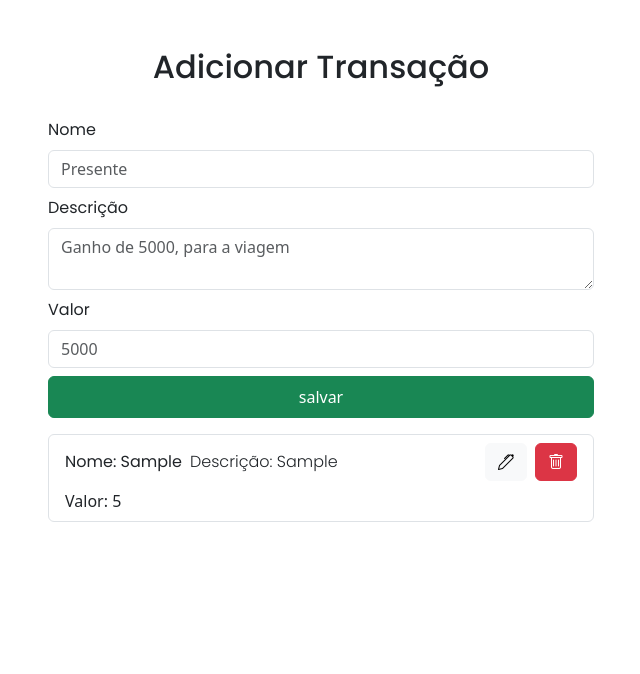
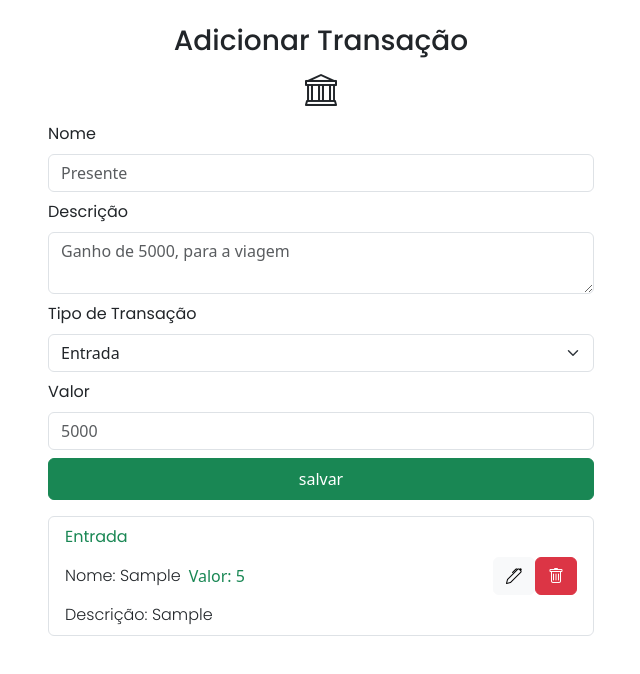
Before and after one commit to AllanCordova/money-flow, a React (Vite) app: page / in a window 1280 px wide. Both pictures are taken after typing "Sample", "Sample", "5" into the empty fields and a click on the button "salvar". Shown: the top 674 px of the page, without its empty margins (319-959 px from the left). Built offline with nearby package versions, Linux system fonts and the light colour scheme.

Commit message:
O Objeto transaction recebeu uma nova propiedade, para definirmos tipagen de saída e entrada, e adicionamos esse campo no form e na edição

```diff
--- a/src/Context.tsx
+++ b/src/Context.tsx
@@ -4,13 +4,14 @@ type Transaction = {
   id: number;
   title: string;
   desc: string;
+  type: string;
   amount: number;
 };
 
 type Action =
   | {
       type: "adicionar";
-      payload: { title: string; desc: string; amount: number };
+      payload: { title: string; desc: string; type: string; amount: number };
     }
   | { type: "remover"; payload: number }
   | { type: "limpar" }
--- a/src/Crud/Form.tsx
+++ b/src/Crud/Form.tsx
@@ -5,6 +5,7 @@ import { TransactionContext } from "../Context";
 type Input = {
   title: string;
   desc: string;
+  type: string;
   amount: number;
 };
 
@@ -20,16 +21,22 @@ const Form = () => {
   const onSubmit = (data: Input) => {
     context?.dispatch({
       type: "adicionar",
-      payload: { title: data.title, desc: data.desc, amount: data.amount },
+      payload: {
+        title: data.title,
+        desc: data.desc,
+        type: data.type,
+        amount: data.amount,
+      },
     });
     reset();
   };
 
   return (
     <div className="container text-center">
-      <div className="row d-flex flex-column gap-4 mt-5">
+      <div className="row d-flex flex-column gap-2 mt-4">
         <div className="col-12">
-          <h2 className="poppins-medium">Adicionar Transação</h2>
+          <h2 className="poppins-medium fs-3">Adicionar Transação</h2>
+          <i className="bi bi-bank fs-2"></i>
         </div>
         <div className="col-12 col-lg-6 offset-lg-3">
           <form
@@ -66,6 +73,17 @@ const Form = () => {
                 A transação precisa de uma descrição
               </span>
             )}
+            <label htmlFor="type" className="poppins-regular">
+              Tipo de Transação
+            </label>
+            <select
+              className="form-select"
+              aria-label="Default select example"
+              {...register("type", { required: true })}
+            >
+              <option value="Entrada">Entrada</option>
+              <option value="Saída">Saida</option>
+            </select>
             <label htmlFor="amount" className="poppins-regular">
               Valor
             </label>
--- a/src/Crud/List.tsx
+++ b/src/Crud/List.tsx
@@ -5,6 +5,7 @@ import { TransactionContext } from "../Context";
 type Input = {
   title: string;
   desc: string;
+  type: string;
   amount: number;
 };
 
@@ -51,12 +52,23 @@ const List = () => {
                 className="list-group-item d-flex flex-column gap-2 align-items-start justify-content-center"
                 key={tr.id}
               >
-                <div className="d-flex align-items-center w-100 gap-2">
+                <span
+                  className={`${
+                    tr.type === "Entrada" ? "text-success" : "text-danger"
+                  } poppins-regular`}
+                >
+                  {tr.type}
+                </span>
+                <div className="d-flex align-items-center w-100">
                   <div className="d-flex gap-2 w-100">
-                    <strong className="poppins-regular">
-                      Nome: {tr.title}
-                    </strong>
-                    <span className="poppins-light">Descrição: {tr.desc}</span>
+                    <strong className="poppins-light">Nome: {tr.title}</strong>
+                    <span
+                      className={`${
+                        tr.type === "Entrada" ? "text-success" : "text-danger"
+                      }`}
+                    >
+                      Valor: {tr.amount}
+                    </span>
                   </div>
                   <button
                     type="button"
@@ -76,7 +88,7 @@ const List = () => {
                     <i className="bi bi-trash"></i>
                   </button>
                 </div>
-                <span>Valor: {tr.amount}</span>
+                <span className="poppins-light">Descrição: {tr.desc}</span>
               </li>
             ))}
           </ul>
@@ -137,7 +149,17 @@ const List = () => {
                     A transação precisa de uma descrição
                   </span>
                 )}
-
+                <label htmlFor="type" className="poppins-regular">
+                  Tipo de Transação
+                </label>
+                <select
+                  className="form-select"
+                  aria-label="Default select example"
+                  {...register("type", { required: true })}
+                >
+                  <option value="Entrada">Entrada</option>
+                  <option value="Saída">Saida</option>
+                </select>
                 <label htmlFor="amount" className="poppins-regular">
                   Valor
                 </label>
--- a/src/Crud/reducer.ts
+++ b/src/Crud/reducer.ts
@@ -2,13 +2,14 @@ type Transaction = {
   id: number;
   title: string;
   desc: string;
+  type: string;
   amount: number;
 };
 
 type Action =
   | {
       type: "adicionar";
-      payload: { title: string; desc: string; amount: number };
+      payload: { title: string; desc: string; type: string; amount: number };
     }
   | { type: "remover"; payload: number }
   | { type: "limpar" }
@@ -23,6 +24,7 @@ const transactionReducer = (state: Transaction[], action: Action) => {
           id: Date.now(),
           title: action.payload.title,
           desc: action.payload.desc,
+          type: action.payload.type,
           amount: action.payload.amount,
         },
       ];
@@ -38,6 +40,7 @@ const transactionReducer = (state: Transaction[], action: Action) => {
               id: action.payload.id,
               title: action.payload.title,
               desc: action.payload.desc,
+              type: action.payload.type,
               amount: action.payload.amount,
             }
           : tr
```
